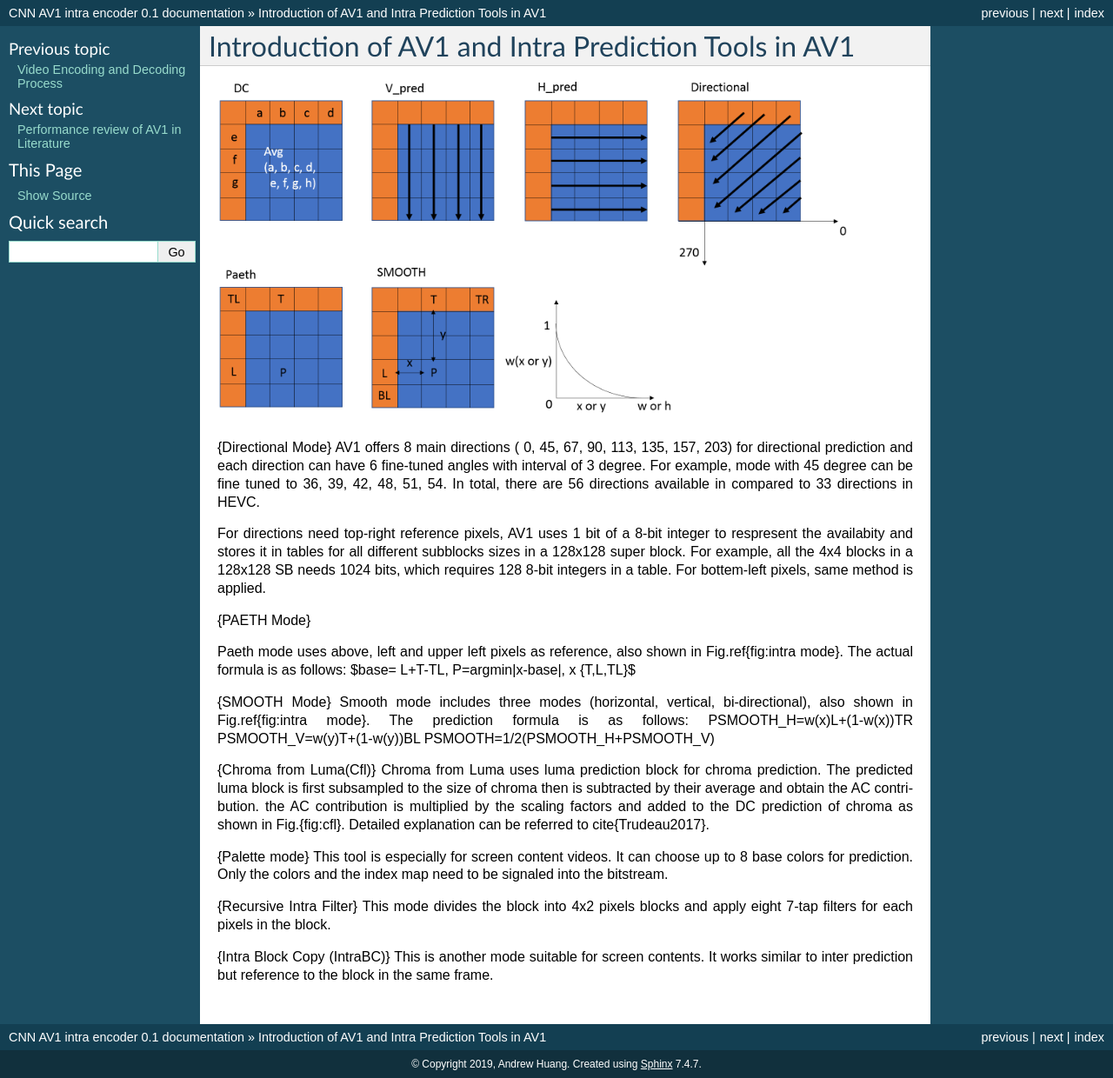
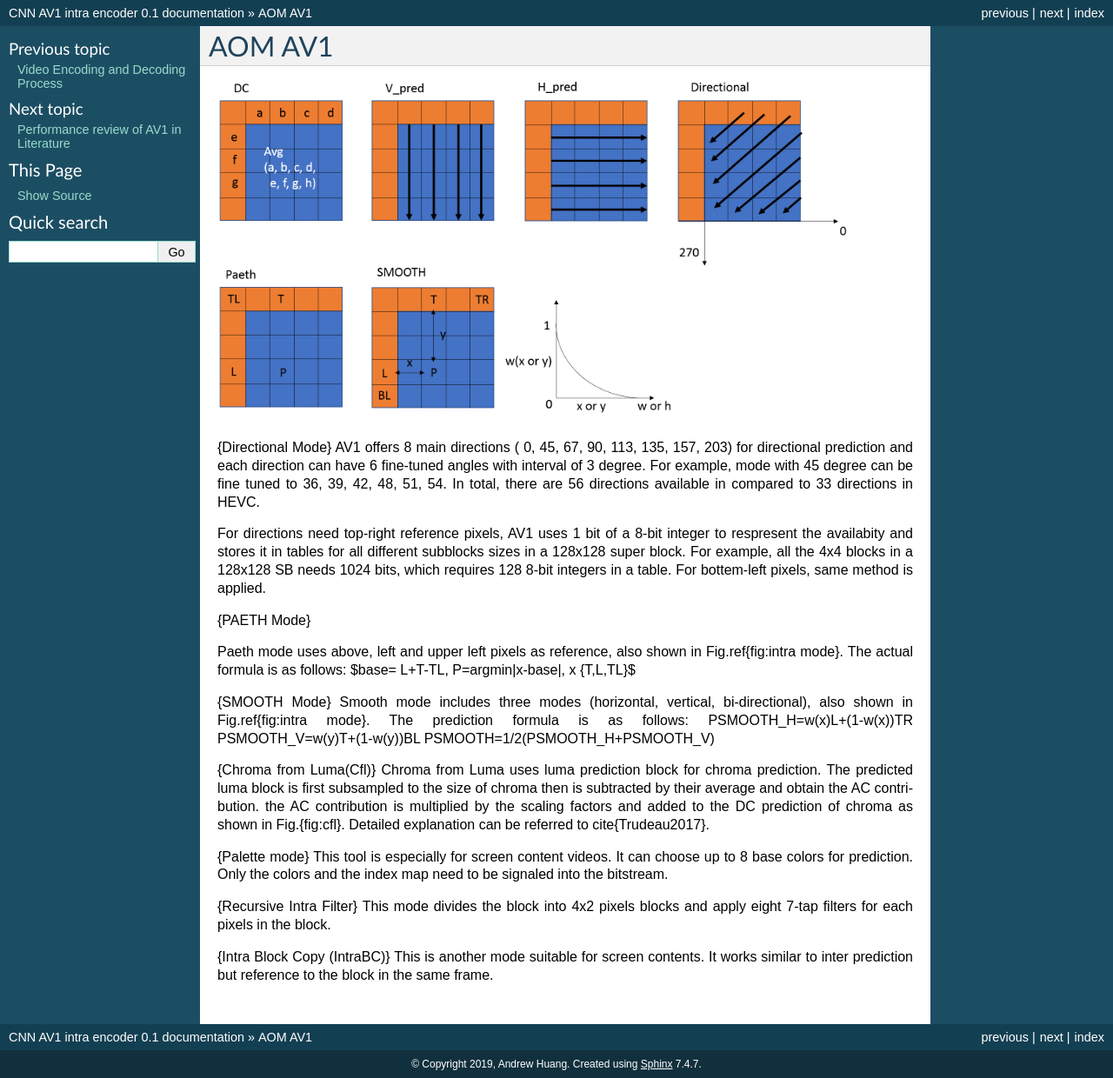
Before and after one commit to epadam/CNN-AV1-intra-encoder, a Sphinx documentation site: the page built from source/av1_encoding_tool.rst, in a window 1280 px wide. Shown: the whole page at 87% size. Built offline with Sphinx 7.4.7, drawn with Linux system fonts in a browser that asks for light colours.

Commit message:
Update av1_encoding_tool.rst

```diff
--- a/source/av1_encoding_tool.rst
+++ b/source/av1_encoding_tool.rst
@@ -1,5 +1,5 @@
 
-Introduction of AV1 and Intra Prediction Tools in AV1
+AOM AV1
 ======================================
 .. image:: img/intramode.png
 
```
